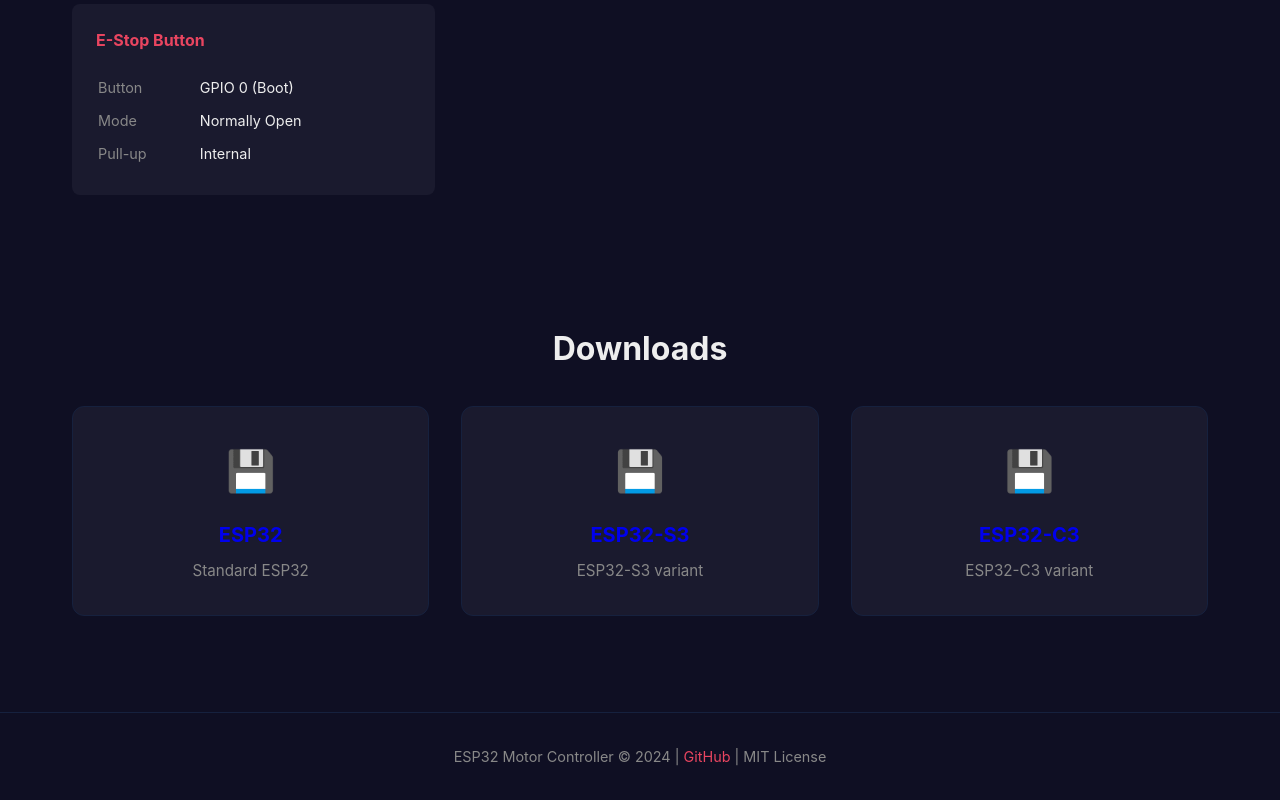
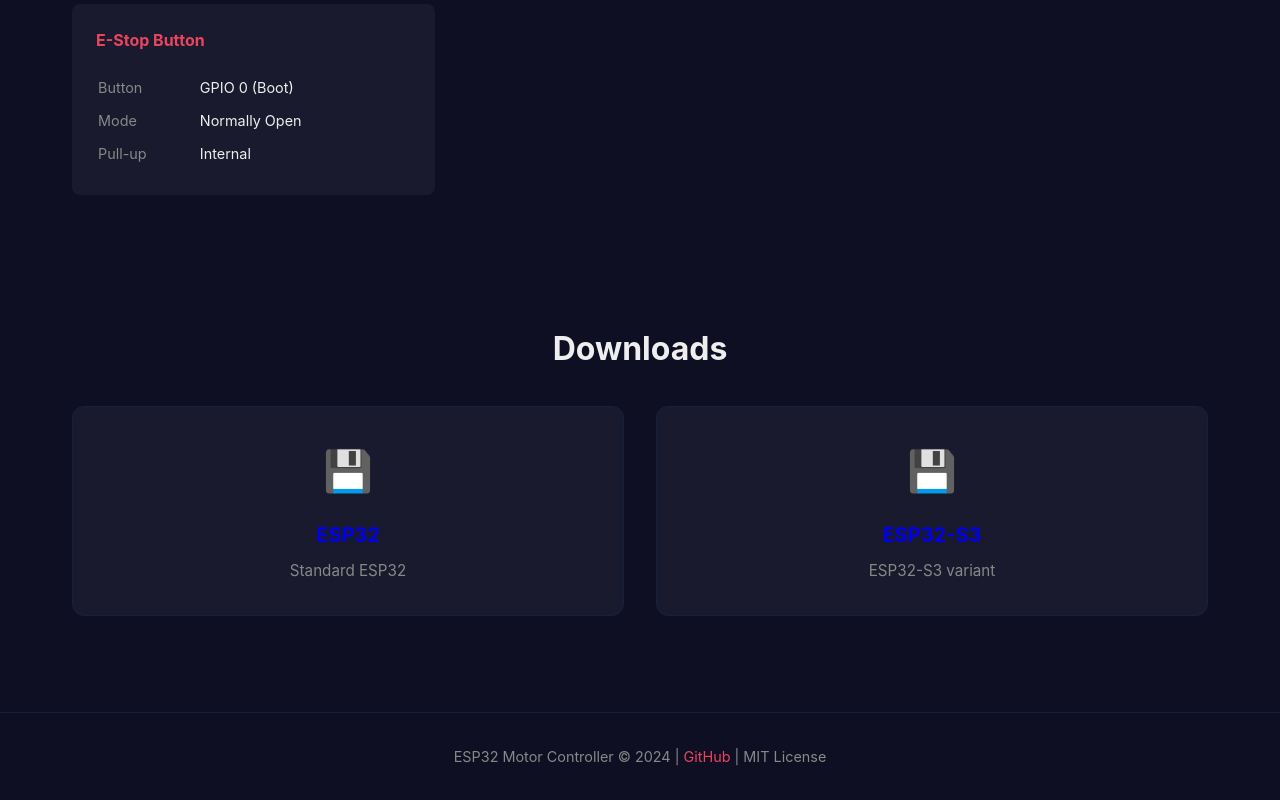
Before and after one commit to willbearfruits/esp32-motor-controller, a plain HTML site: page docs/index.html in a window 1280 px wide. Shown: the part 2942-3742 px from the top of the page. Drawn offline with Linux system fonts and the light colour scheme.

Commit message:
fix: remove broken esp32-c3 links and artifacts

```diff
--- a/docs/index.html
+++ b/docs/index.html
@@ -427,11 +427,6 @@
           <h3>ESP32-S3</h3>
           <p>ESP32-S3 variant</p>
         </a>
-        <a href="downloads/motor_controller_esp32c3_v1.0.0.bin" class="feature-card" style="text-decoration: none; text-align: center;">
-          <div class="feature-icon">&#128190;</div>
-          <h3>ESP32-C3</h3>
-          <p>ESP32-C3 variant</p>
-        </a>
       </div>
     </section>
   </div>
```
Also changed, not shown: docs/downloads/manifest.json, 1 other file.
